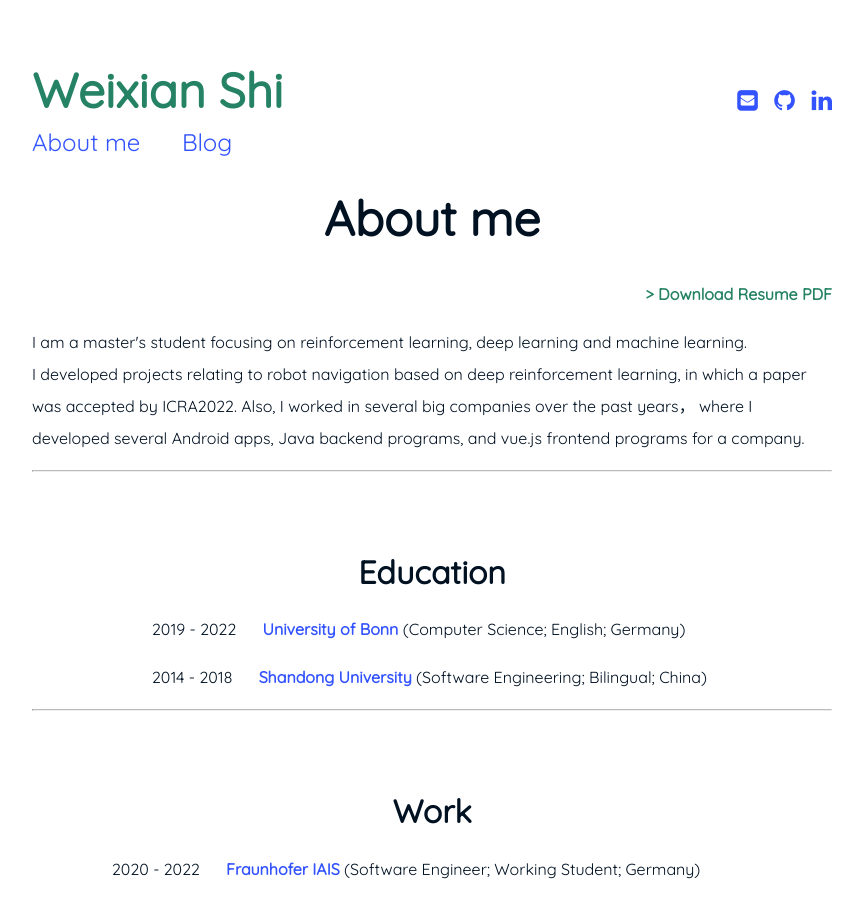
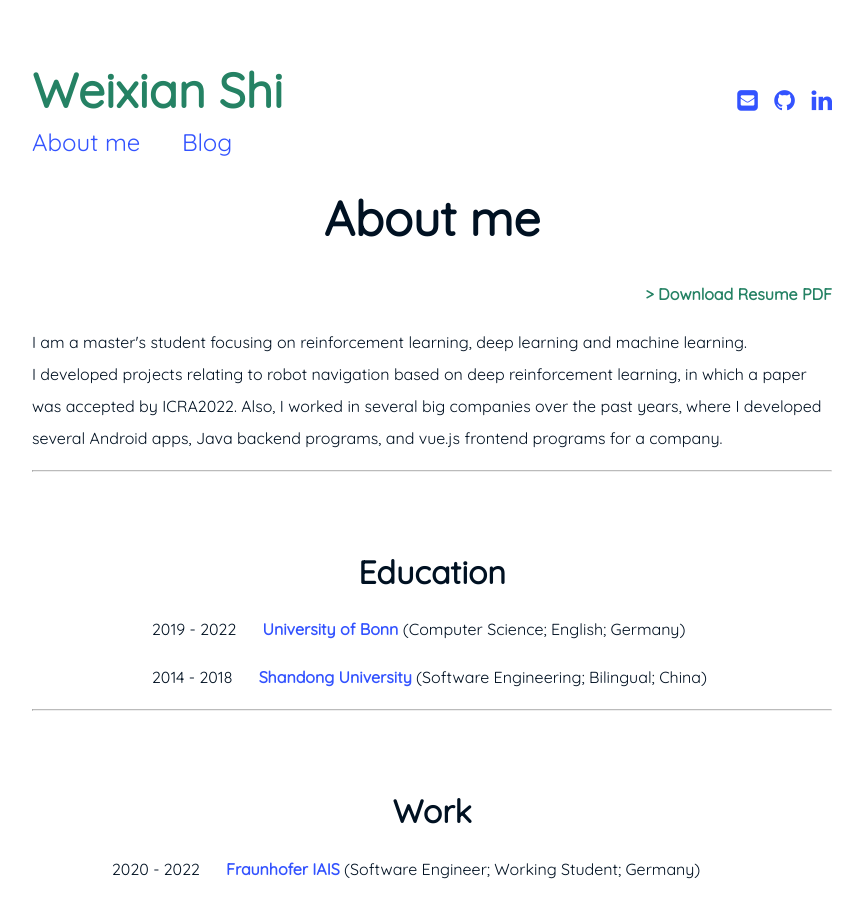
Before and after one commit to weixians/weixians.github.io, a Jekyll site: the page built from about_me.html, in a window 1280 px wide and 900 px high. Shown: the whole window, without its empty margins (208-1071 px from the left). Built offline with Jekyll 4.4.1, drawn with Linux system fonts in a browser that asks for light colours.

Commit message:
change content

```diff
--- a/about_me.html
+++ b/about_me.html
@@ -34,7 +34,7 @@ subtitle:
     I am a master's student focusing on reinforcement learning, deep learning and machine learning.<br>
     I developed projects relating to robot navigation based on
     deep reinforcement learning, in which a paper was accepted by ICRA2022.
-    Also, I worked in several big companies over the past years， where I developed several Android apps,
+    Also, I worked in several big companies over the past years, where I developed several Android apps,
     Java backend programs, and vue.js frontend programs for a company.
 </p>
 <hr class="solid"/>
```
